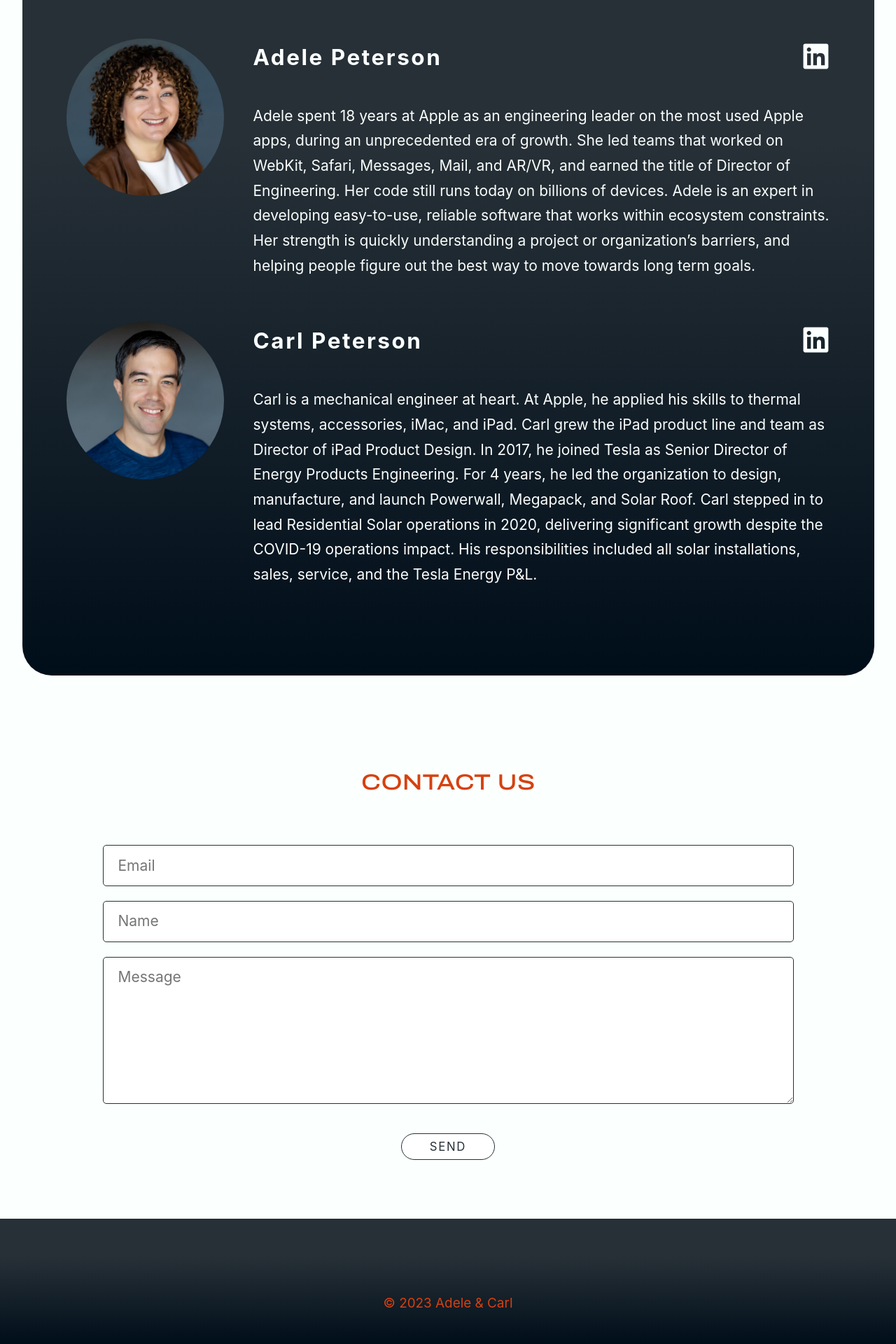
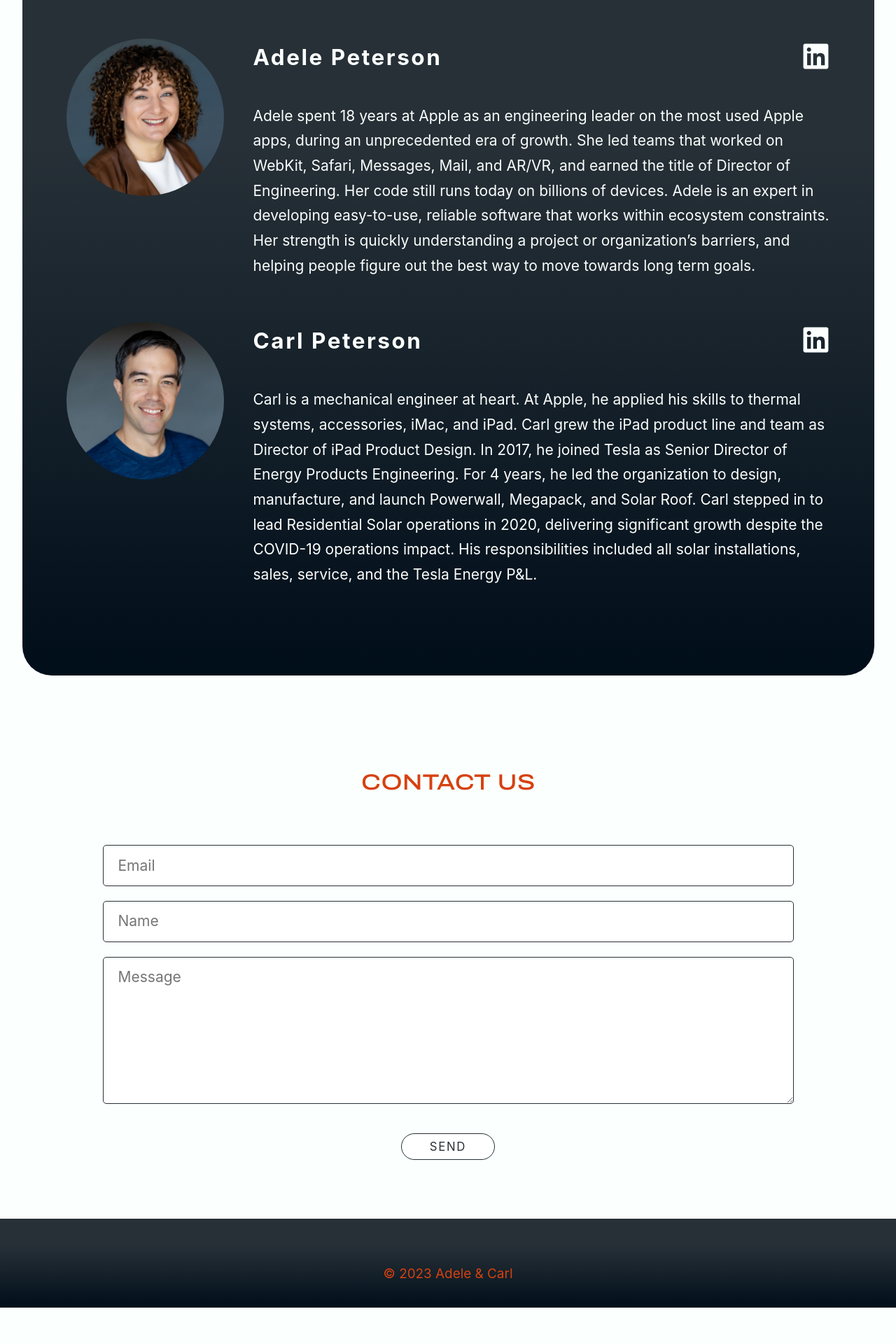
Before and after one commit to adeleandcarl/adeleandcarl.github.io, a Jekyll site: the page built from index.md, in a window 1280 px wide. Shown: the part 1720-3640 px from the top of the page at 70% size. Built offline with Jekyll 4.4.1, drawn with Linux system fonts in a browser that asks for light colours; some web fonts are replaced; after the commit the page ends 3588 px from its top, so only the background shows below that.

Commit message:
Adjust footer height and placement in 404 page

```diff
--- a/404.html
+++ b/404.html
@@ -8,6 +8,11 @@ layout: default
     min-height: 100vh;
     display: flex;
     flex-direction: column;
+  }
+  @supports (min-height: 100svh) {
+    body {
+      min-height: 100svh;
+    }
   }
   main {
     flex-grow: 1;
--- a/assets/main.scss
+++ b/assets/main.scss
@@ -130,7 +130,7 @@ body > header {
 
 body > footer {
     font-size: .9em;
-    padding: 5rem 0 2rem;
+    padding: 3rem 0 1.5rem;
     text-align: center;
     color: var(--brand-color);
     background: $background-gradient;
```
